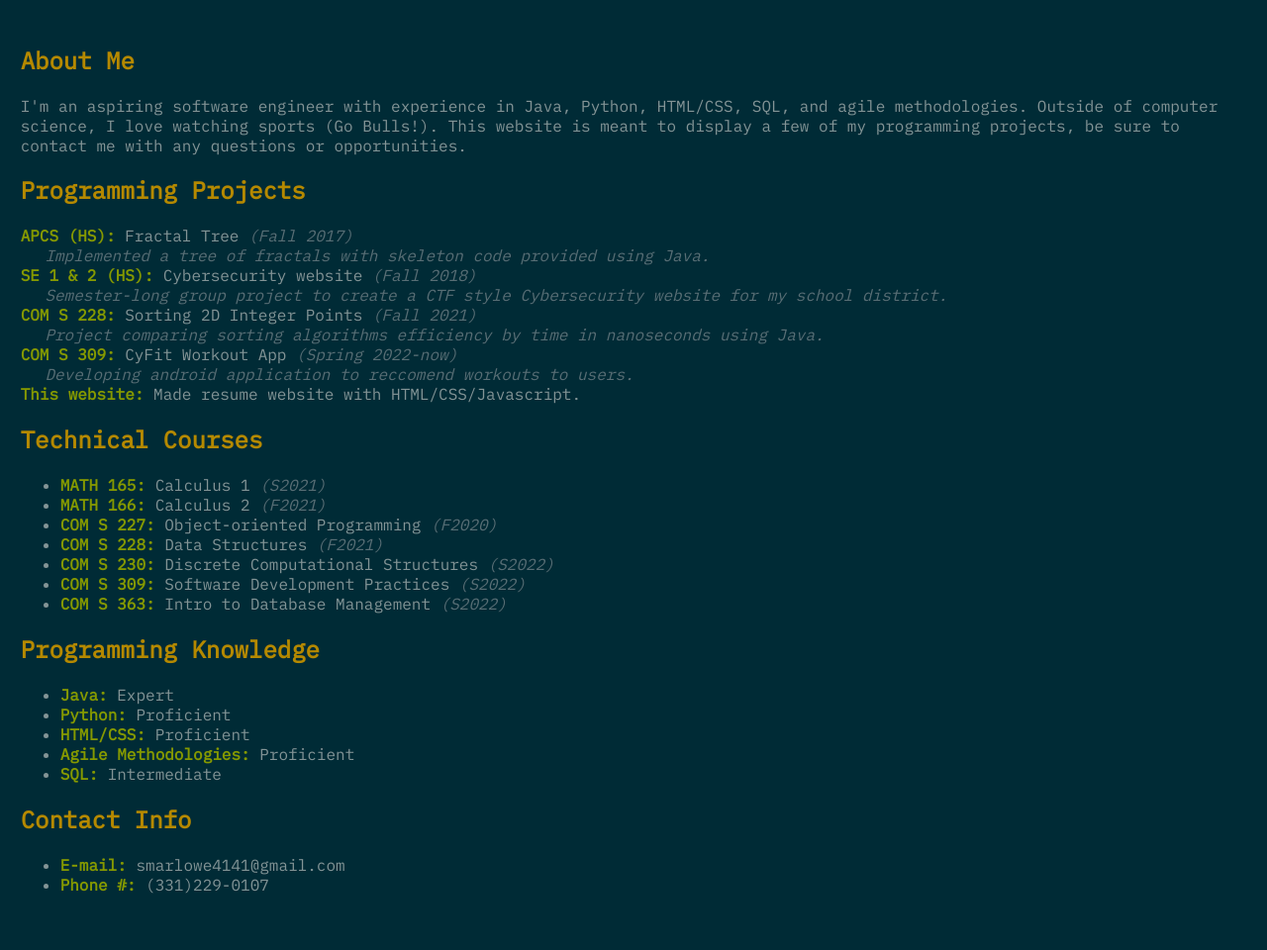
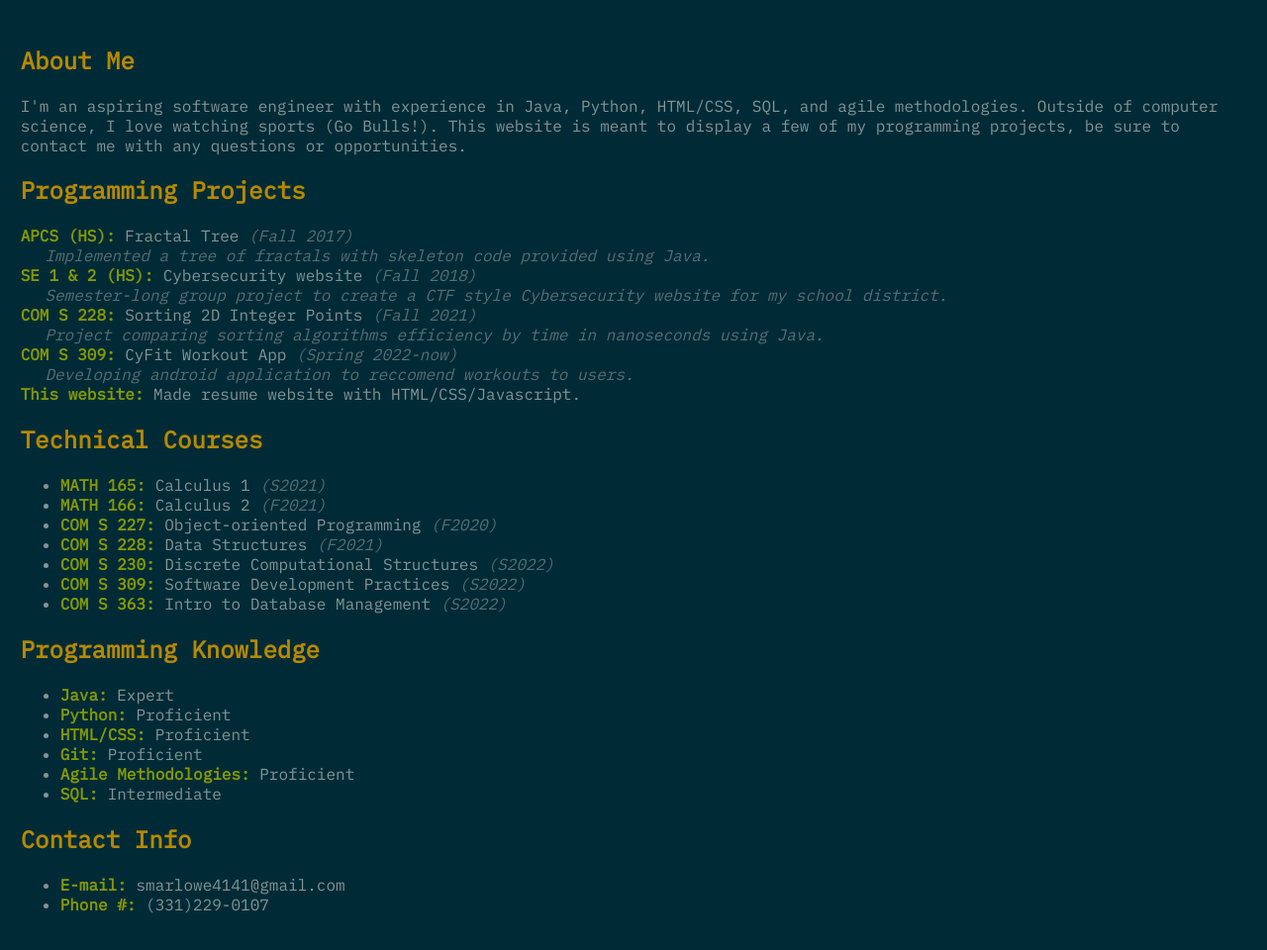
Before and after one commit to stevenmcode/stevenmcode.github.io, a plain HTML site: page index.html in a window 1280 px wide. Shown: the part 106-1066 px from the top of the page at 99% size. Drawn offline with Linux system fonts and the light colour scheme.

Commit message:
updated index.html
(3/3/22)

```diff
--- a/index.html
+++ b/index.html
@@ -80,6 +80,7 @@
                         <li><b>Java: </b>Expert</li>
                         <li><b>Python: </b>Proficient</li>
                         <li><b>HTML/CSS: </b>Proficient</li>
+                        <li><b>Git: </b>Proficient</li>
                         <li><b>Agile Methodologies: </b>Proficient</li>
                         <li><b>SQL: </b>Intermediate</li>
                     </ul>
```
